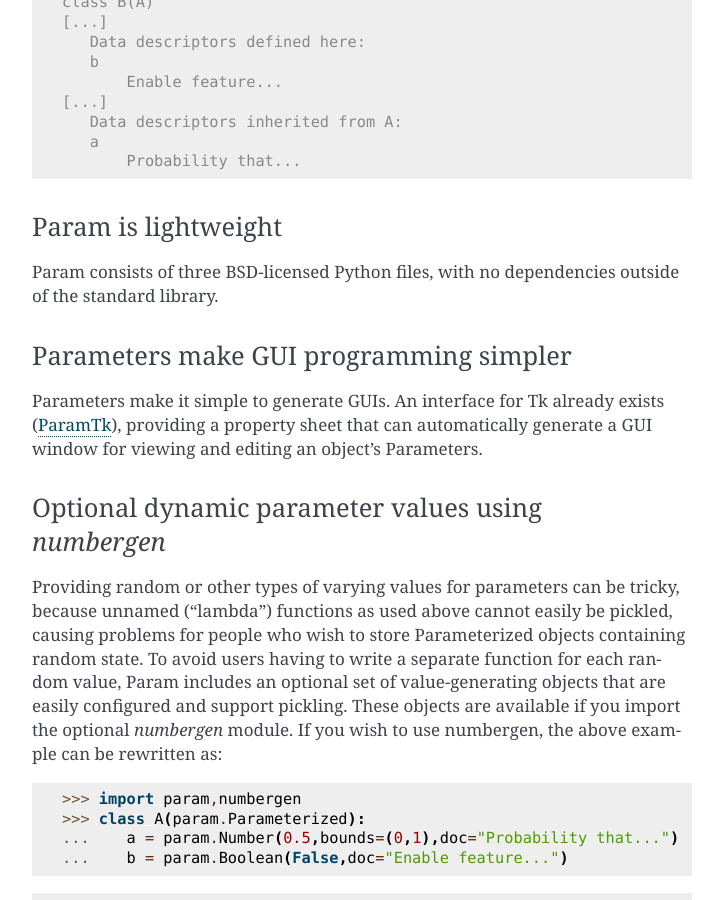
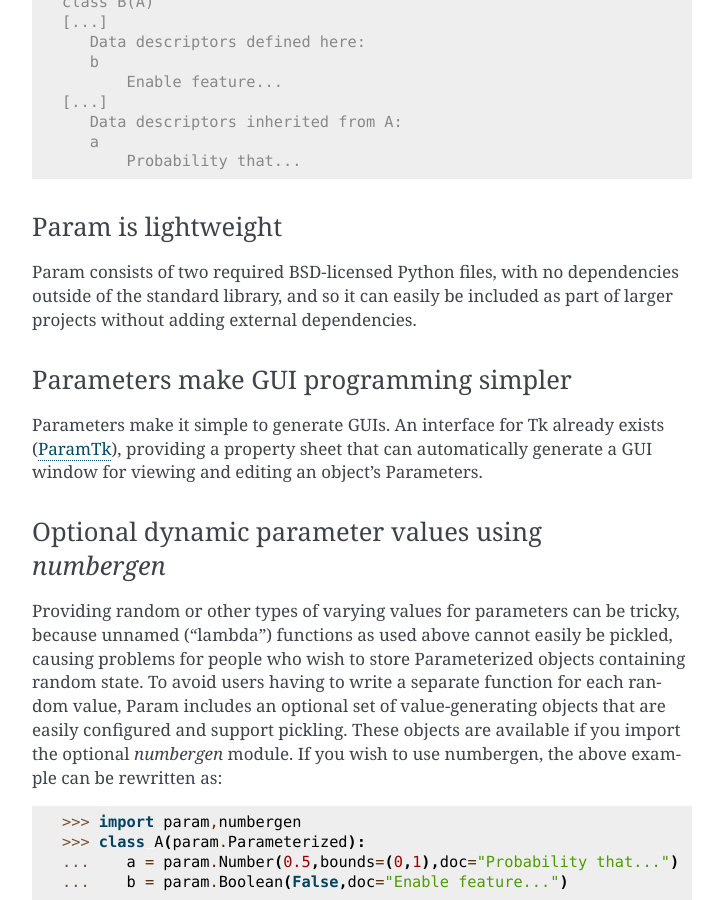
Before and after one commit to holoviz/param, a Sphinx documentation site: the page built from doc/index.rst, in a window 1280 px wide and 900 px high, scrolled down 1170 px. Shown: the whole window, without its empty margins (388-1111 px from the left). Built offline with Sphinx 7.4.7, drawn with Linux system fonts in a browser that asks for light colours; pages that are not in the unit, such as notebooks, are missing from menus.

Commit message:
Minor clarification

```diff
--- a/doc/index.rst
+++ b/doc/index.rst
@@ -61,7 +61,9 @@
 Param is lightweight
 ____________________
 
-Param consists of three BSD-licensed Python files, with no dependencies outside of the standard library.
+Param consists of two required BSD-licensed Python files, with no
+dependencies outside of the standard library, and so it can easily be
+included as part of larger projects without adding external dependencies.
 
 
 Parameters make GUI programming simpler
```
